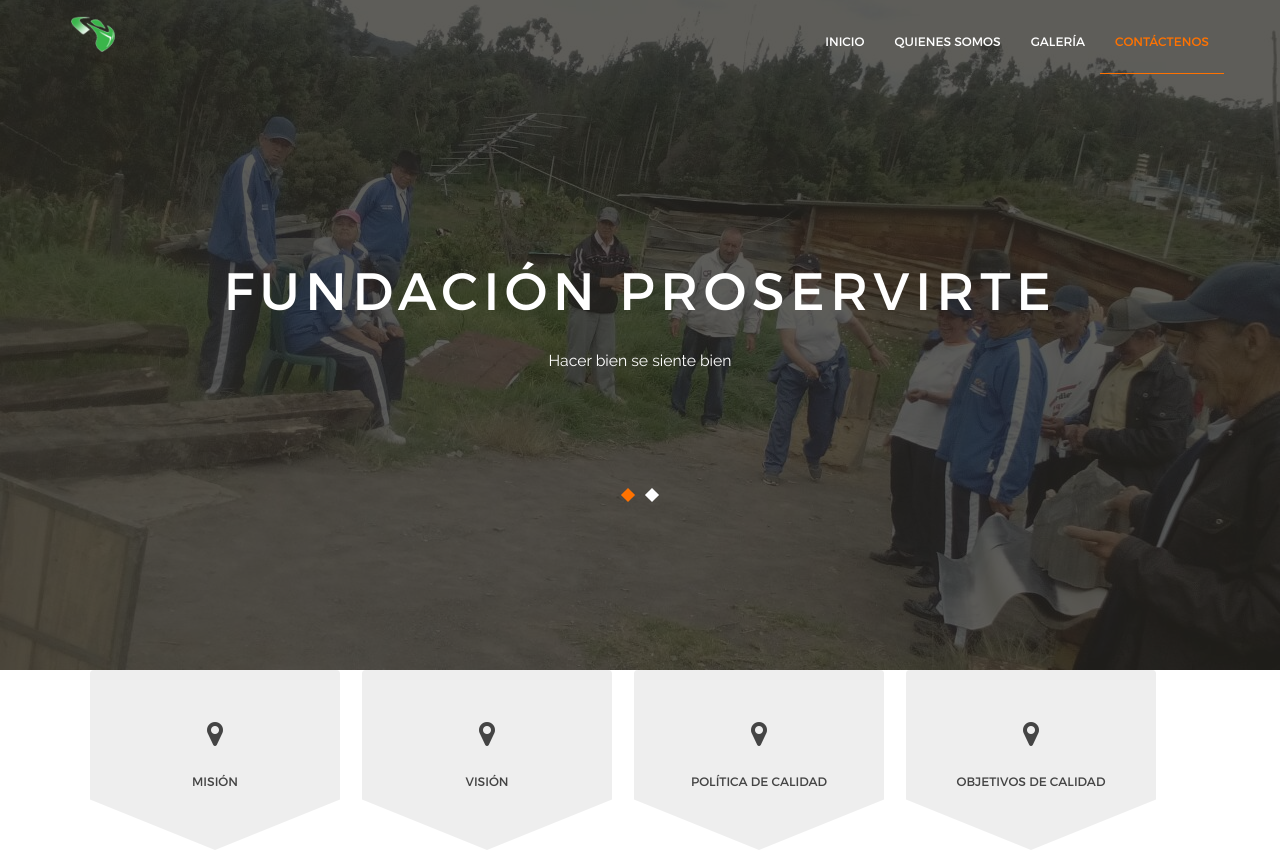
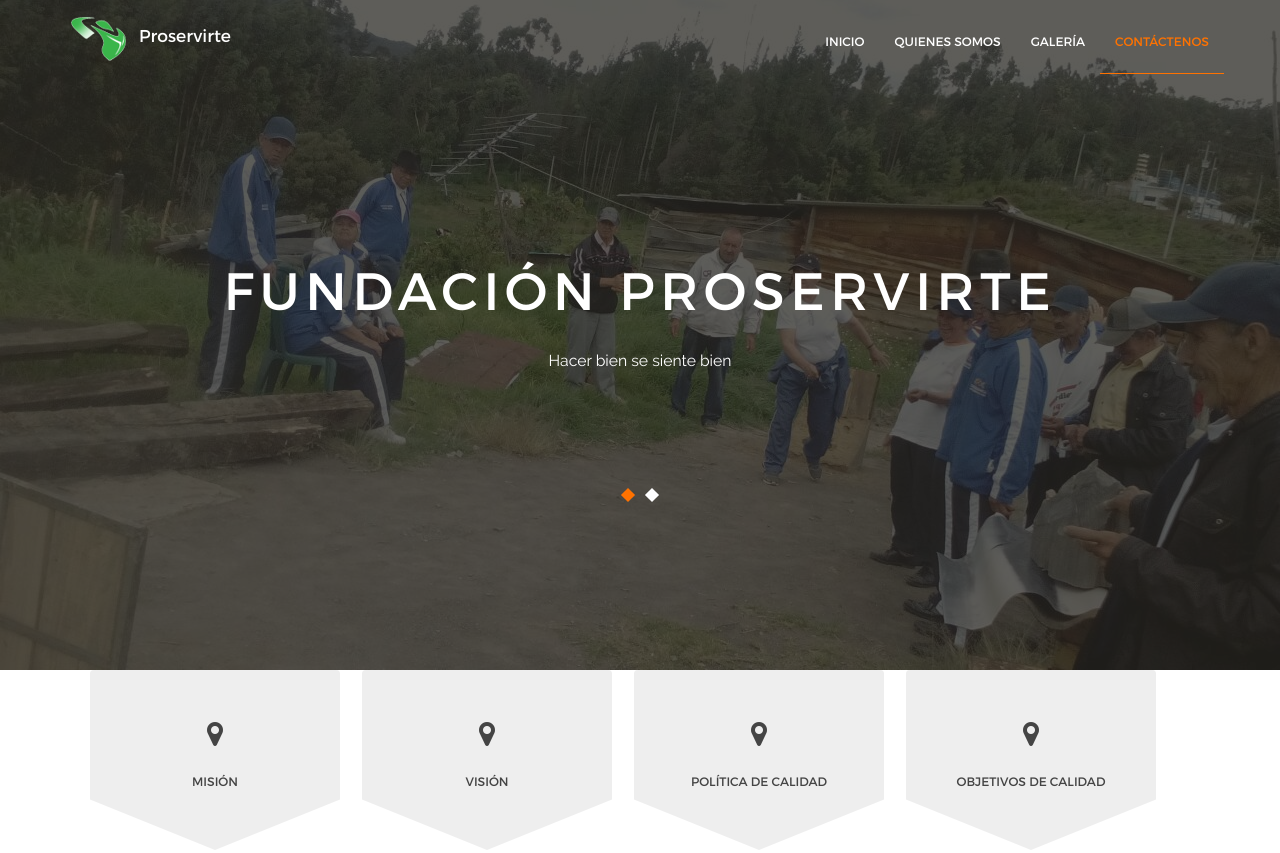
Before and after one commit to fredysan/proservirte, a plain HTML site: page index.html in a window 1280 px wide. Shown: the top 853 px of the page. Drawn offline with Linux system fonts and the light colour scheme; some packages are replaced by stand-ins of ours; files whose address does not match are found by name.

Commit message:
Ajuste barra de menu

```diff
--- a/assets/css/style.css
+++ b/assets/css/style.css
@@ -537,7 +537,7 @@ input::-ms-input-placeholder {
     z-index: 300;
     box-shadow: 0 6px 12px rgba(0, 0, 0, .175);
     -webkit-box-shadow: 0 6px 12px rgba(0, 0, 0, .175);
-    background-color:rgba(34, 61, 97, 0.64);
+    background-color:rgba(47, 79, 79, 0.64);
     -webkit-transition:all .3s;
     -moz-transition:all .3s;
     transition:all .3s;
@@ -578,6 +578,14 @@ input::-ms-input-placeholder {
     color: #fff;
     font-family: 'montserratregular';
 }
+
+.brand-name {
+    padding: 15px 0px 20px 13px;
+    font-size: 1.4em;
+    color: #fff;
+    font-family: 'montserratregular';
+}
+
 .navbar-brand {
     padding: 0px 15px;
 }
--- a/index.html
+++ b/index.html
@@ -59,8 +59,8 @@
                                                 <span class="icon-bar"></span>
                                                 <span class="icon-bar"></span>
                                             </button>
-                                            <a class="navbar-brand" href="#home">
-                                                <img src="assets/images/icono.png"/>
+                                            <a href="#home">
+                                                <img src="assets/images/icono.png"/><span class="brand-name">Proservirte</span>
                                             </a>
                                         </div>
 
```
